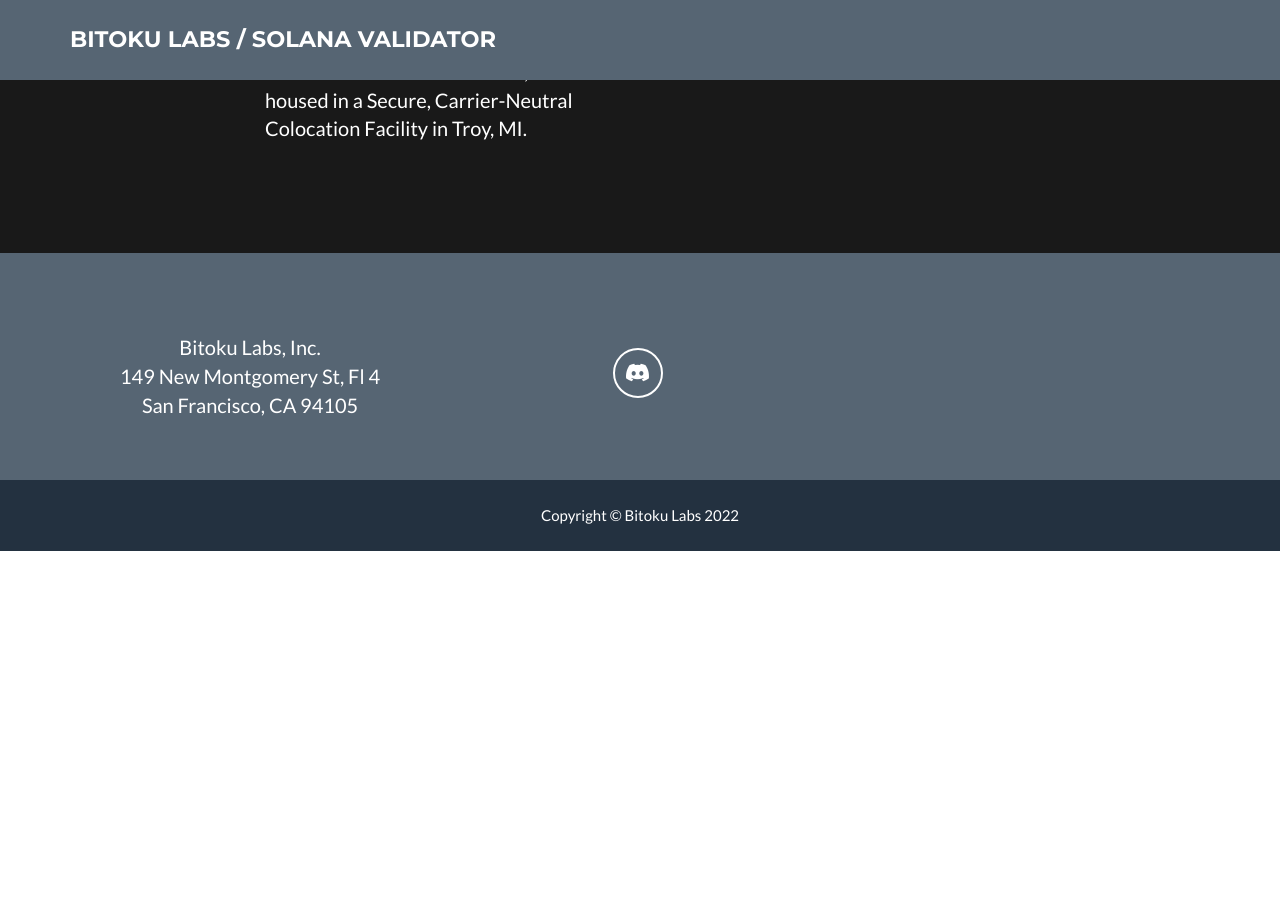
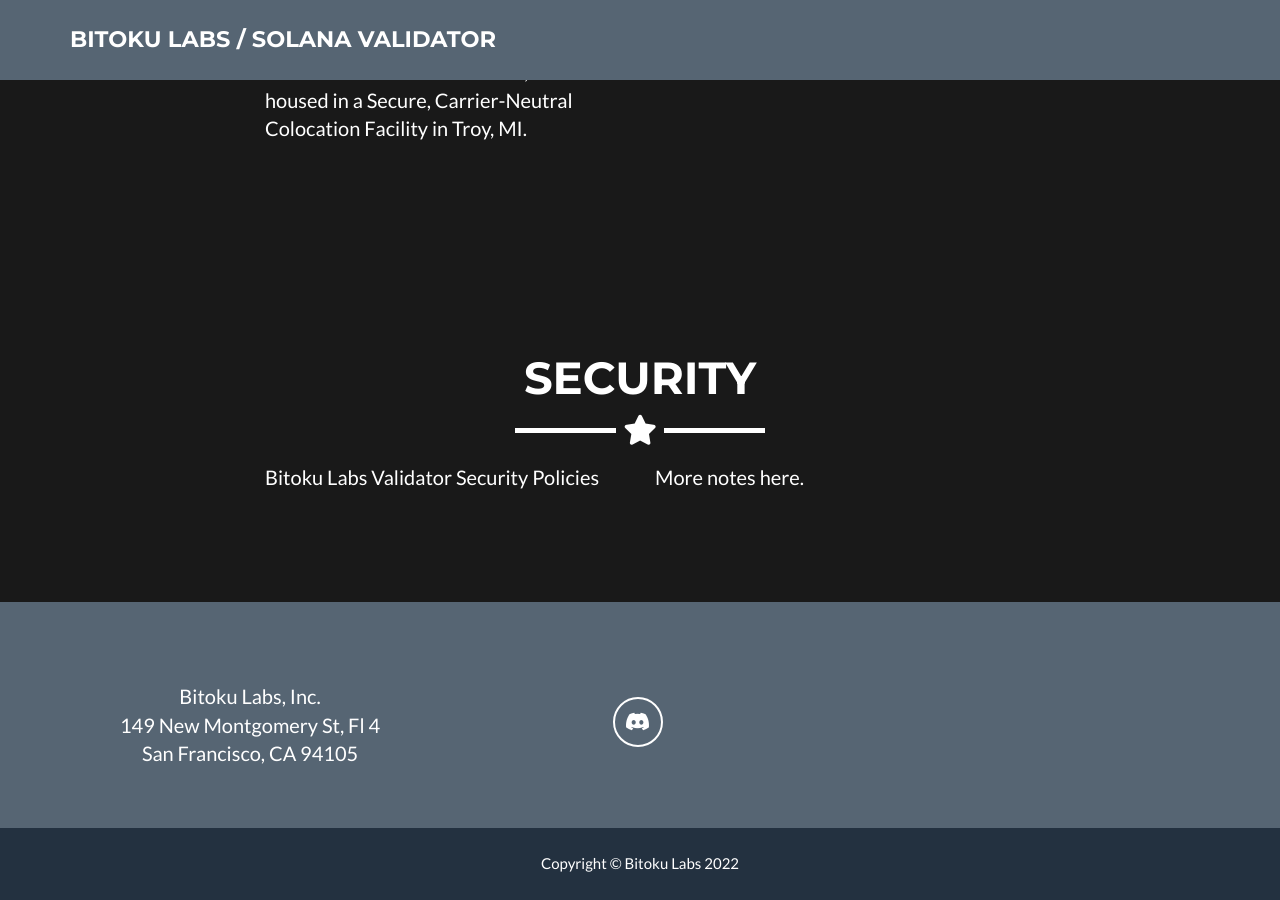
Before and after one commit to T3chie-404/oku-val, a Jekyll site: the page built from _posts/2014-07-18-project-1.markdown, in a window 1280 px wide and 900 px high, scrolled down 1160 px. Built offline with Jekyll 4.4.1, drawn with Linux system fonts in a browser that asks for light colours; before the commit the page ends 1711 px from its top, so only the background shows below that.

Commit message:
BitokuLabs

```diff
--- /dev/null
+++ b/_includes/security.html
@@ -0,0 +1,21 @@
+ <!-- Security Section -->
+    <section class="success" id="about">
+        <div class="container">
+            <div class="row">
+                <div class="col-lg-12 text-center">
+                    <h2>Security</h2>
+                    <hr class="star-light">
+                </div>
+            </div>
+            <div class="row">
+                <div class="col-lg-4 col-lg-offset-2">
+                    <p>Bitoku Labs Validator Security Policies</p>
+                </div>
+                <div class="col-lg-4">
+                    <p>More notes here. </p>
+                </div>
+                    </a>
+                </div>
+            </div>
+        </div>
+    </section>
--- a/_layouts/default.html
+++ b/_layouts/default.html
@@ -5,6 +5,7 @@
     {% include nav.html %}
     {% include header.html %}
     {% include about.html %}
+    {% include security.html %}
     {% include footer.html %}
     {% include modals.html %}
     {% include js.html %}
```
